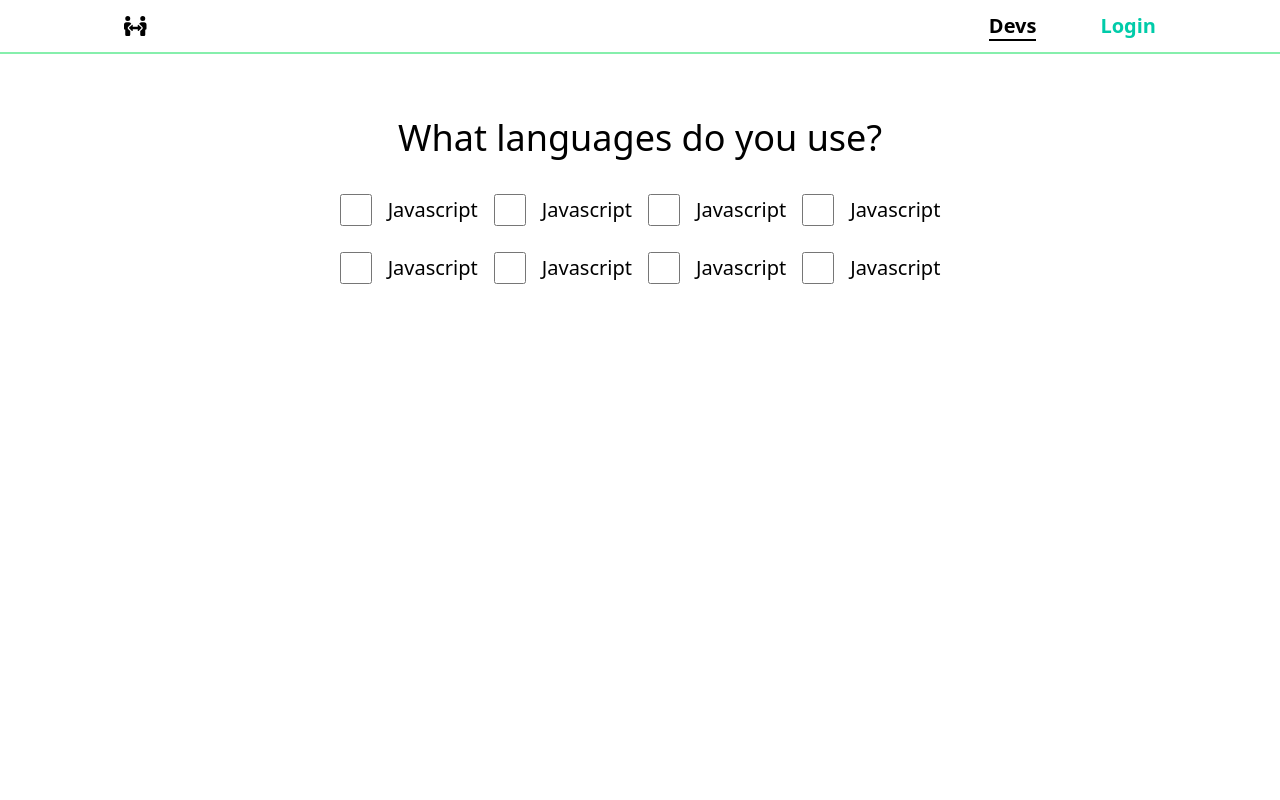
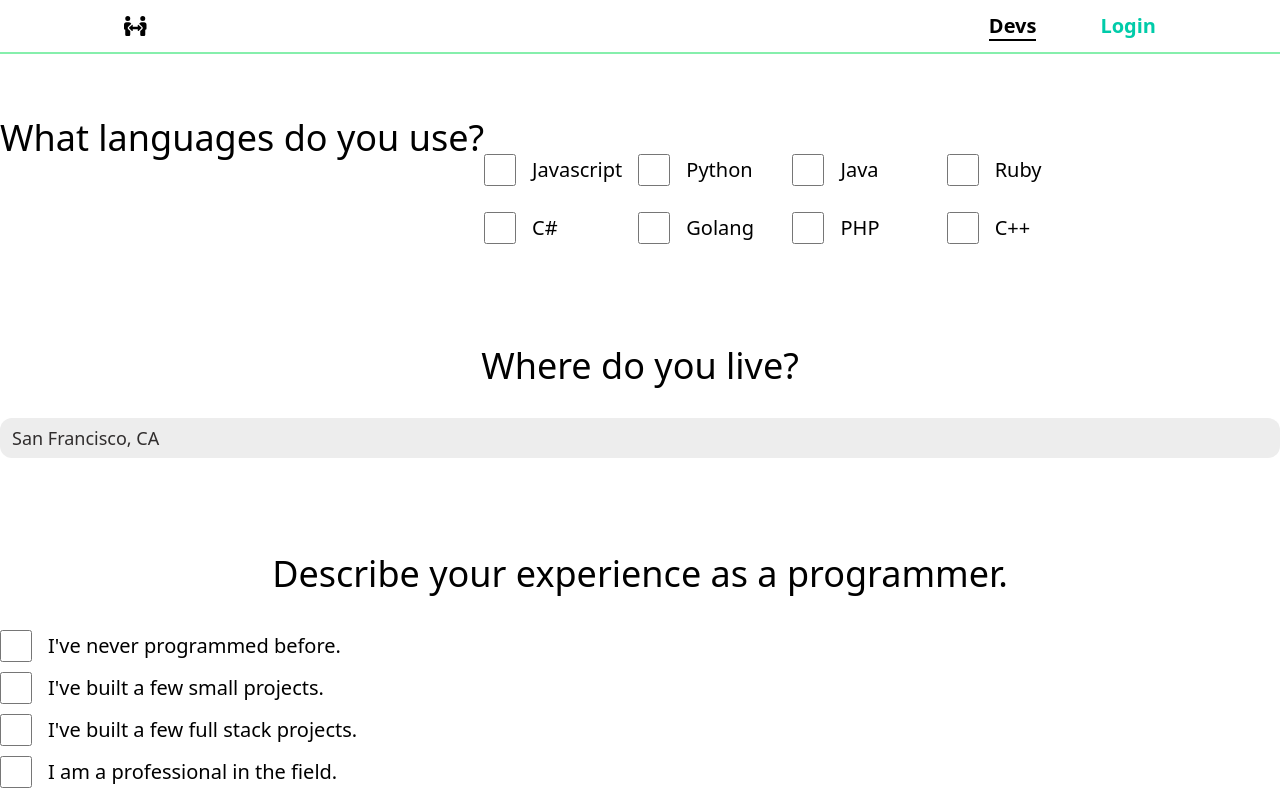
Before and after one commit to 21sparker/devmatch, a Next.js app: page /questionnaire in a window 1280 px wide. Built offline with nearby package versions, Linux system fonts and the light colour scheme.

Commit message:
have some of the questions styled

```diff
--- a/components/Checkbox.tsx
+++ b/components/Checkbox.tsx
@@ -7,8 +7,8 @@ interface CheckboxProps {
 const Checkbox: React.FC<CheckboxProps> = ({label}) => {
     return (
       <div className="mt-1">
-        <label className="inline-flex items-center">
-          <input type="checkbox" value={label} className="form-checkbox h-8 w-8" />
+        <label className="inline-flex items-center" htmlFor={label}>
+          <input type="checkbox" value={label} name={label} className="form-checkbox h-8 w-8" />
           <span className="ml-4 text-xl">{label}</span>
         </label>
       </div>
--- a/pages/questionnaire.tsx
+++ b/pages/questionnaire.tsx
@@ -2,6 +2,7 @@ import React from 'react';
 import Checkbox from '../components/Checkbox';
 import Header from '../components/Header';
 import Navbar from '../components/Navbar/Navbar';
+import TextInput from '../components/TextInput';
 
 interface questionnaireProps {
 
@@ -12,18 +13,36 @@ const questionnaire: React.FC<questionnaireProps> = ({}) => {
       <>
         <Navbar/>
         <form id="questionnaire-container"
-          className="flex flex-col items-center mt-16">
-          <div id="question flex w-full justify-center">
+          className="flex flex-col mt-16">
+          <div id="question"
+            className="flex w-full">
             <Header size="4xl" center>What languages do you use?</Header>
             <div className="grid grid-cols-4 gap-4 mt-8">
               <Checkbox label="Javascript" />
-              <Checkbox label="Javascript" />
-              <Checkbox label="Javascript" />
-              <Checkbox label="Javascript" />
-              <Checkbox label="Javascript" />
-              <Checkbox label="Javascript" />
-              <Checkbox label="Javascript" />
-              <Checkbox label="Javascript" />
+              <Checkbox label="Python" />
+              <Checkbox label="Java" />
+              <Checkbox label="Ruby" />
+              <Checkbox label="C#" />
+              <Checkbox label="Golang" />
+              <Checkbox label="PHP" />
+              <Checkbox label="C++" />
+            </div>
+          </div>
+          <div id="question"
+            className="flex flex-col mt-24">
+            <Header size="4xl" center>Where do you live?</Header>
+            <div className="mt-8">
+              <TextInput placeholder="San Francisco, CA" name="location"/>
+            </div>
+          </div>
+          <div id="question"
+            className="flex flex-col mt-24 justify-center">
+            <Header size="4xl" center>Describe your experience as a programmer.</Header>
+            <div className="mt-8">
+              <Checkbox label="I've never programmed before." />
+              <Checkbox label="I've built a few small projects." />
+              <Checkbox label="I've built a few full stack projects." />
+              <Checkbox label="I am a professional in the field." />
             </div>
           </div>
         </form>
```
